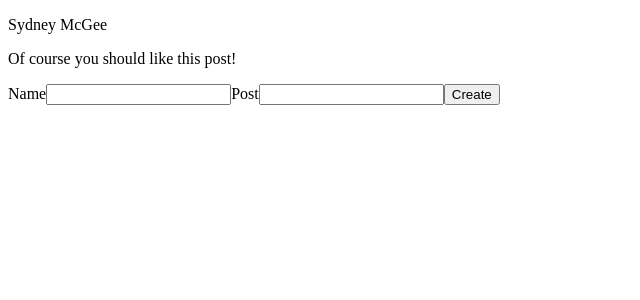
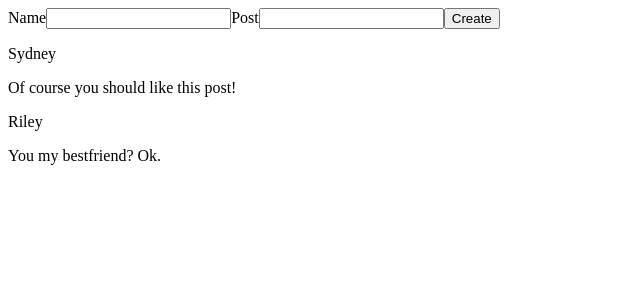
Before and after one commit to magoo2015/SocialFeed, a React (Create React App) app: page / in a window 1280 px wide. Shown: the top 300 px of the page, without its empty margins (0-640 px from the left). Built offline with nearby package versions, Linux system fonts and the light colour scheme; the HTML template or start-up script is replaced by a standard one.

Commit message:
Finished addNewPost functionality to add new post to array

```diff
--- a/src/App.js
+++ b/src/App.js
@@ -6,11 +6,19 @@ import CreatePost from './Components/CreatePost/CreatePost';
 
 function App() {
 
-  const [posts, setPosts] = useState([{name: "Sydney McGee", userPost: "Of course you should like this post!"}])
+  const [posts, setPosts] = useState([{name: "Sydney", userPost: "Of course you should like this post!"}, {name: "Riley", userPost: "You my bestfriend? Ok."}])
+
+  function addNewPost(post){
+    let tempEntries = [post, ...posts];
+    setPosts(tempEntries);
+
+
+  }
   return (
     <div>
+      <CreatePost AddNewPostProperty={addNewPost}/>
       <DisplayPosts parentEntries={posts}/>
-      <CreatePost />
+
 
     </div>
   );
--- a/src/Components/CreatePost/CreatePost.jsx
+++ b/src/Components/CreatePost/CreatePost.jsx
@@ -4,15 +4,16 @@ import React, { useState } from 'react';
 const CreatePost = (props) => {
 
     const [name, setName] = useState('');
-    const [post, setPost] = useState('');
+    const [userPost, setPost] = useState('');
 
     function handleSubmit(event) {
         event.preventDefault();
         let newPost = {
             name: name,
-            post: post
+            userPost: userPost
         };
         console.log(newPost);
+        props.AddNewPostProperty(newPost)
     }
 
 
@@ -22,7 +23,7 @@ const CreatePost = (props) => {
             <label>Name</label>
             <input type='text' value={name} onChange={(event) => setName(event.target.value)}/>
             <label>Post</label>
-            <input type='text' value={post} onChange={(event) => setPost(event.target.value)}/>
+            <input type='text' value={userPost} onChange={(event) => setPost(event.target.value)}/>
             <button type='submit'>Create</button>
         </form>
 
```
